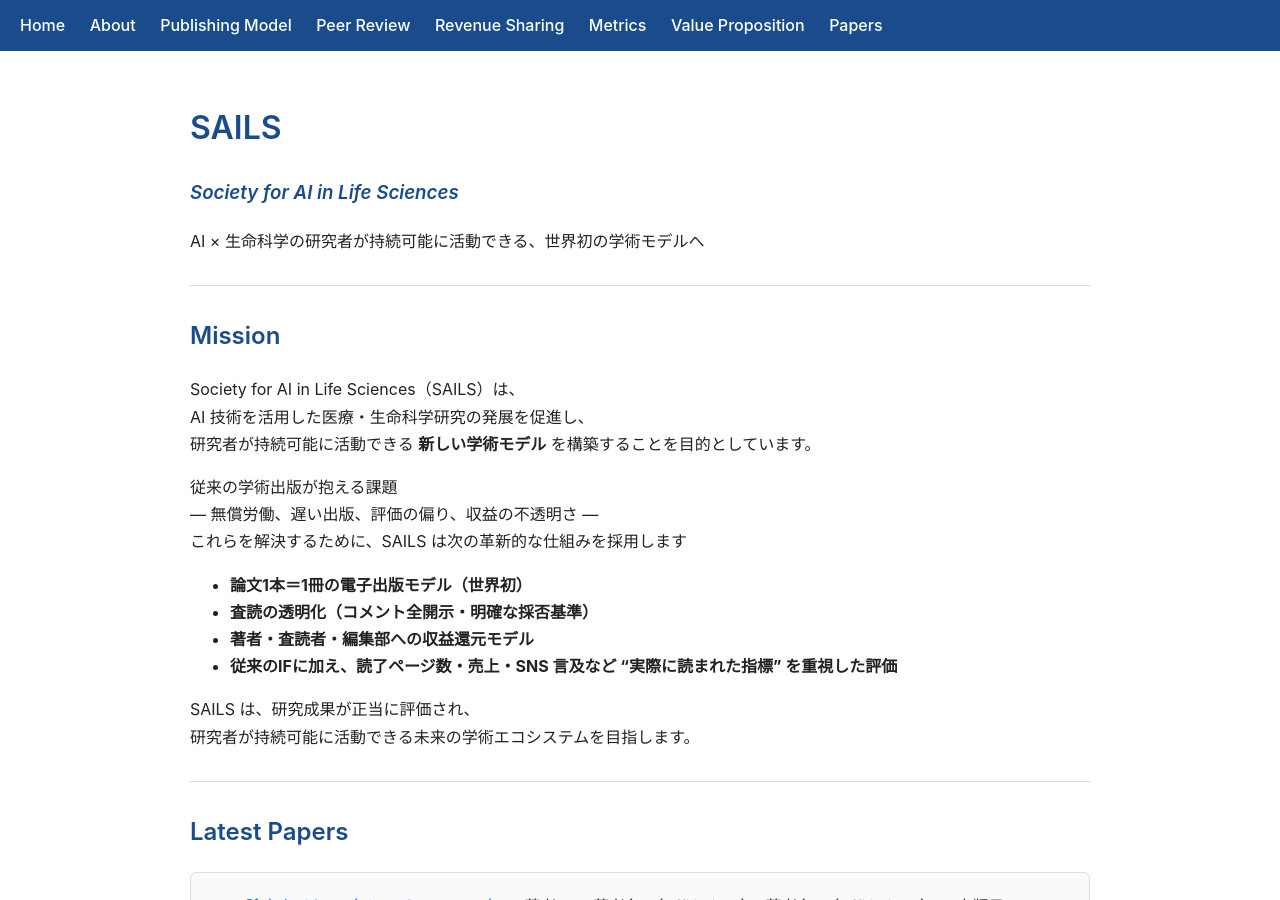
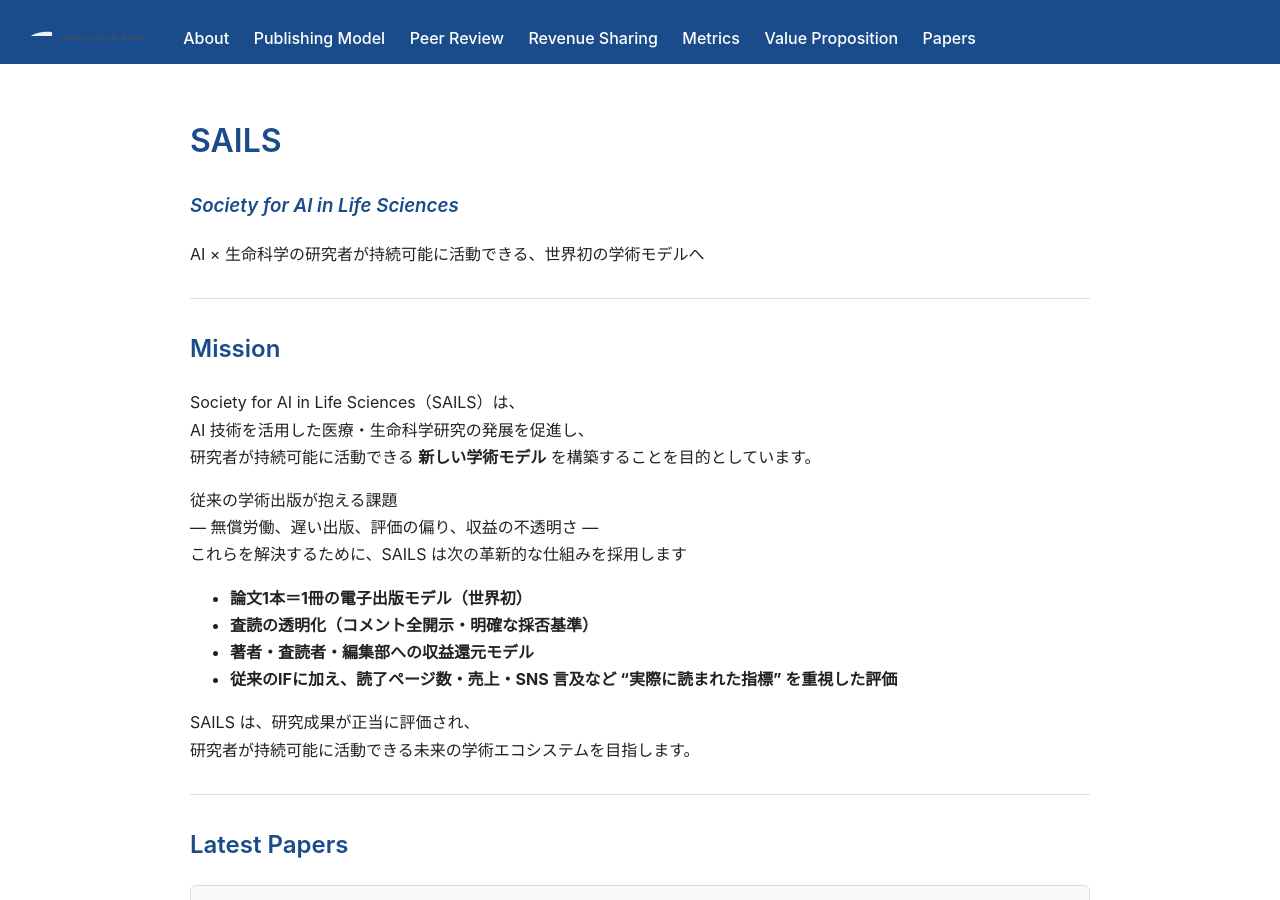
Before and after one commit to sails-journal/sails-journal.github.io, a Jekyll site: the page built from index.md, in a window 1280 px wide and 900 px high. Built offline with Jekyll 4.4.1, drawn with Linux system fonts in a browser that asks for light colours.

Commit message:
Update header.html

```diff
--- a/_includes/header.html
+++ b/_includes/header.html
@@ -1,5 +1,7 @@
 <nav>
-  <a href="{{ '/' | relative_url }}">Home</a>
+  <a href="{{ '/' | relative_url }}" style="display:inline-flex;align-items:center;gap:8px;">
+    <img src="{{ '/assets/logo-sails.svg' | relative_url }}" alt="SAILS" height="32">
+  </a>
   <a href="{{ '/about/' | relative_url }}">About</a>
   <a href="{{ '/publishing/' | relative_url }}">Publishing Model</a>
   <a href="{{ '/peer-review/' | relative_url }}">Peer Review</a>
```
